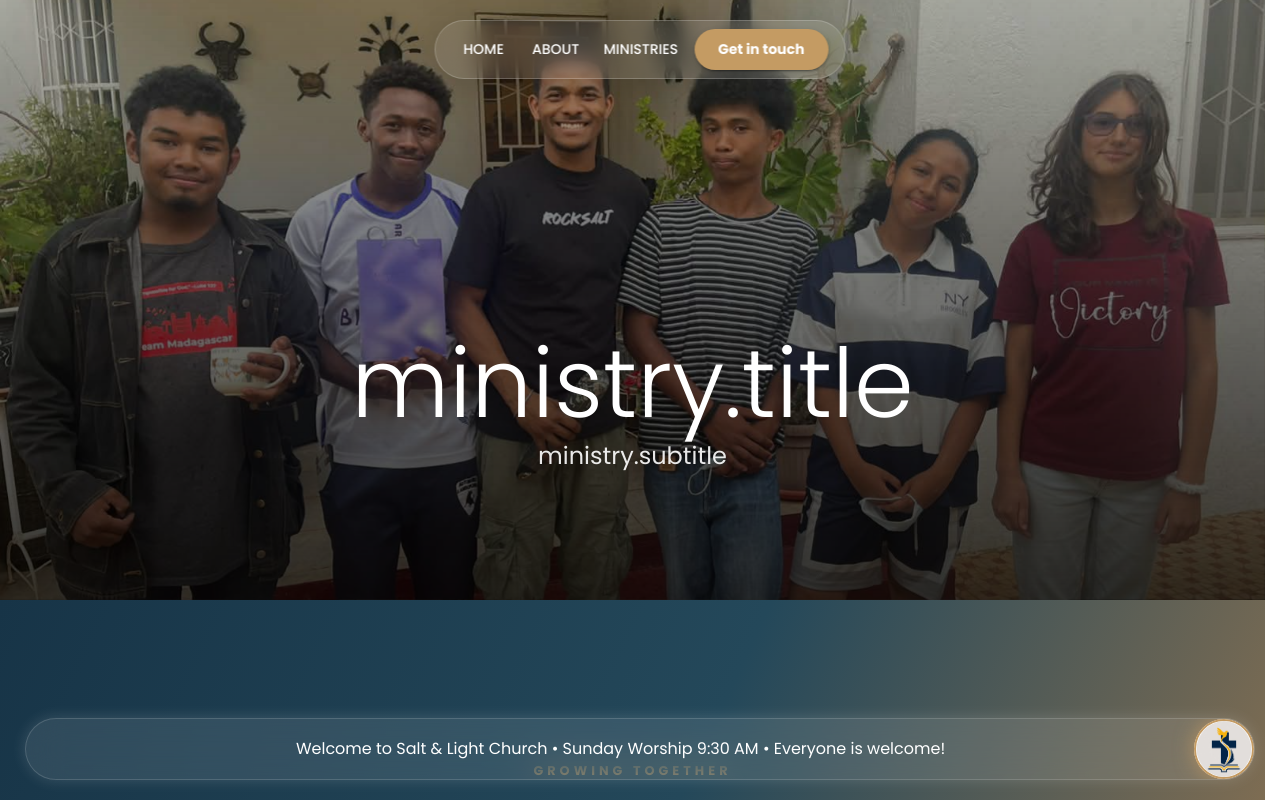
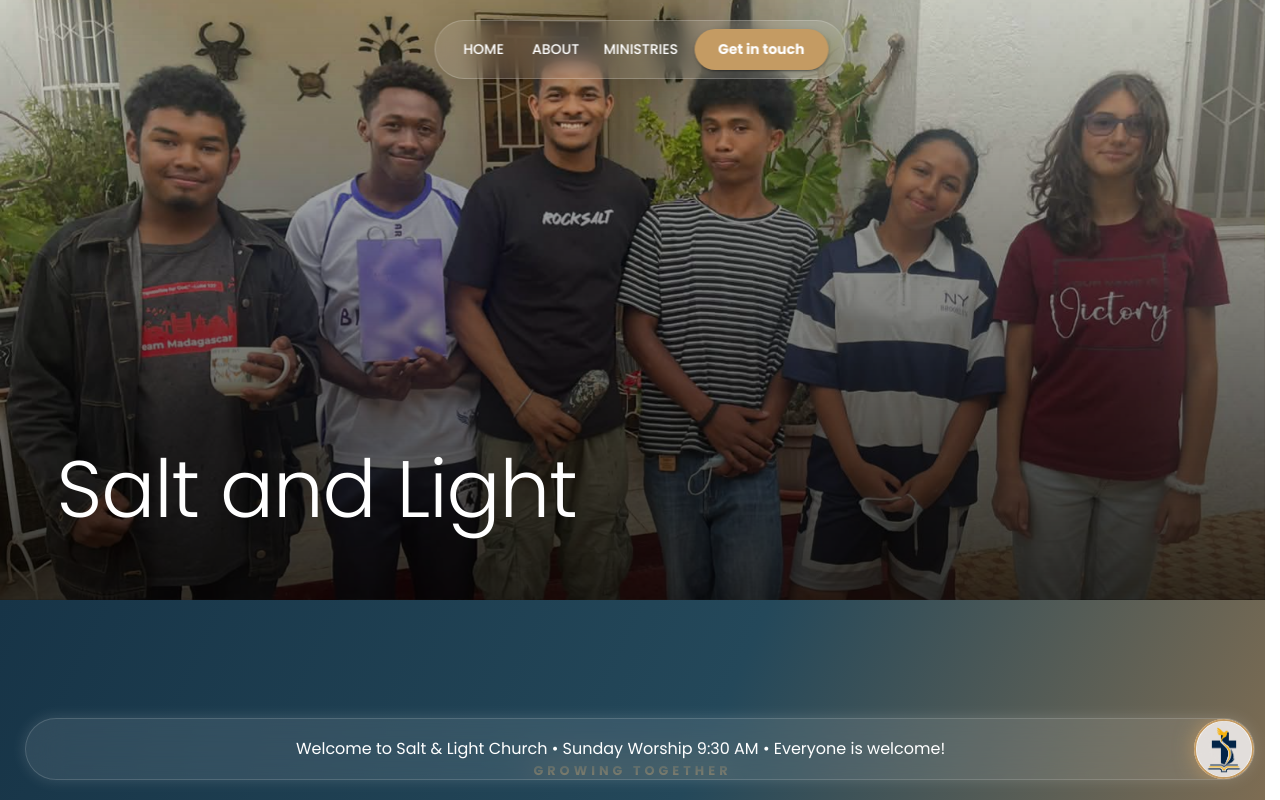
Before and after one commit to JayRostorfer/Salt-LightChurch, a Next.js app: page /groups in a window 1280 px wide. Shown: the top 800 px of the page. Built offline with nearby package versions, Linux system fonts and the light colour scheme.

Commit message:
Refactor MinistryHero component structure and styles

```diff
--- a/src/components/ministries/MinistryHero.js
+++ b/src/components/ministries/MinistryHero.js
@@ -1,11 +1,12 @@
 "use client"
 
 import images from "@/data/ImageSwiperData";
-import { Box, Container, Typography } from "@mui/material"
-import { Swiper, SwiperSlide } from "swiper/react"
-import { Autoplay, EffectFade } from "swiper/modules"
-import "swiper/css"
-import "swiper/css/effect-fade"
+import { Box, Container, Typography } from "@mui/material";
+import { Swiper, SwiperSlide } from "swiper/react";
+import { Autoplay, EffectFade } from "swiper/modules";
+
+import "swiper/css";
+import "swiper/css/effect-fade";
 
 export default function MinistryHero() {
 return (
@@ -17,7 +18,7 @@ export default function MinistryHero() {
 md: "75vh",
 },
 display: "flex",
-        alignItems: "center",
+alignItems: "flex-end",
 justifyContent: "center",
 overflow: "hidden",
 }}
@@ -54,12 +55,13 @@ export default function MinistryHero() {
 ))}
 </Swiper>
 
+  {/* Dark Overlay */}
   <Box
     sx={{
       position: "absolute",
       inset: 0,
       background:
-            "linear-gradient(to top, rgba(0,0,0,0.8), rgba(0,0,0,0.3))",
+        "linear-gradient(to top, rgba(0,0,0,0.8), rgba(0,0,0,0.15))",
       zIndex: 1,
     }}
   />
@@ -70,32 +72,28 @@ export default function MinistryHero() {
       position: "relative",
       zIndex: 2,
       color: "white",
-          textAlign: "center",
+      textAlign: "left",
+      pb: {
+        xs: 5,
+        md: 8,
+      },
     }}
   >
     <Typography
       variant="h1"
       fontWeight="bold"
       sx={{
-			  marginTop: {
-				  xs: "50px",
-				  md: "200px",
+        fontSize: {
+          xs: "2.5rem",
+          md: "5rem",
         },
-
+        letterSpacing: "-1px",
       }}
     >
-          ministry.title
-        </Typography>
-
-        <Typography
-          variant="h5"
-          sx={{
-            opacity: 0.9,
-          }}
-        >
-          ministry.subtitle
+      Salt and Light
     </Typography>
   </Container>
 </Box>
-  )
+
+);
 }
```
Lines whose indentation alone changed are shown as unchanged.
